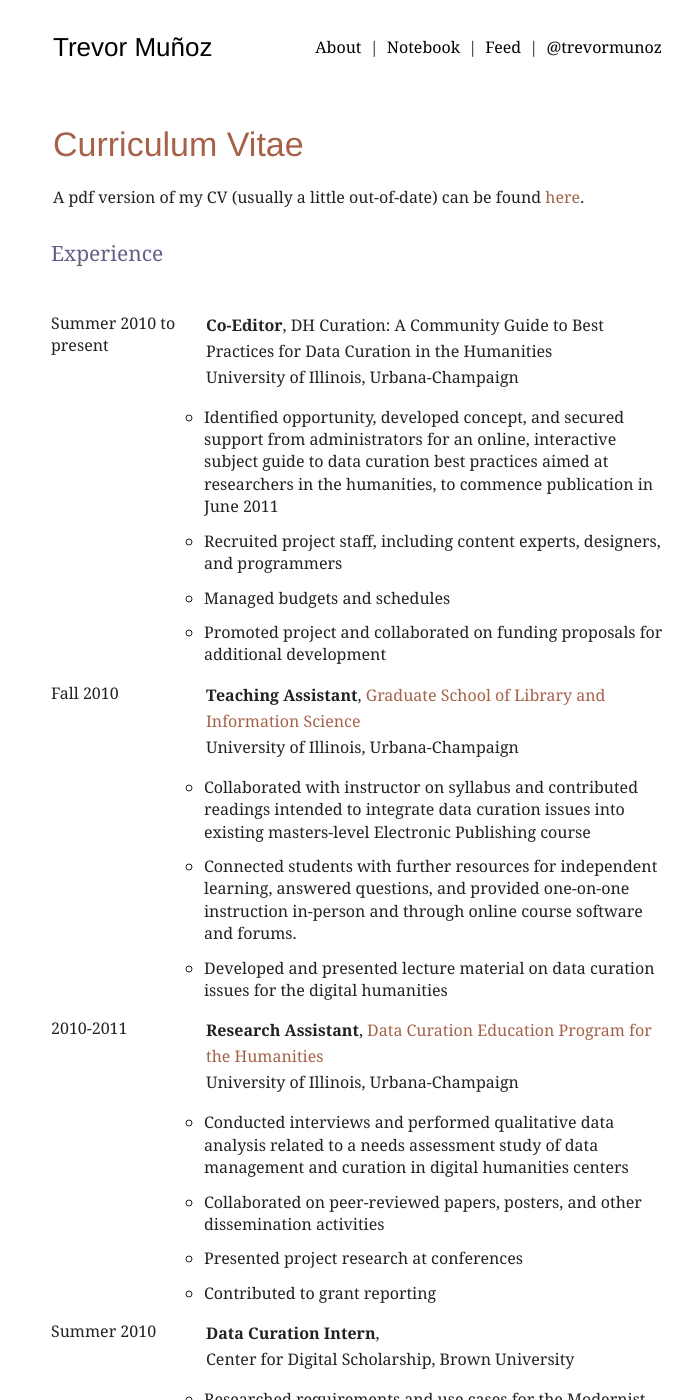
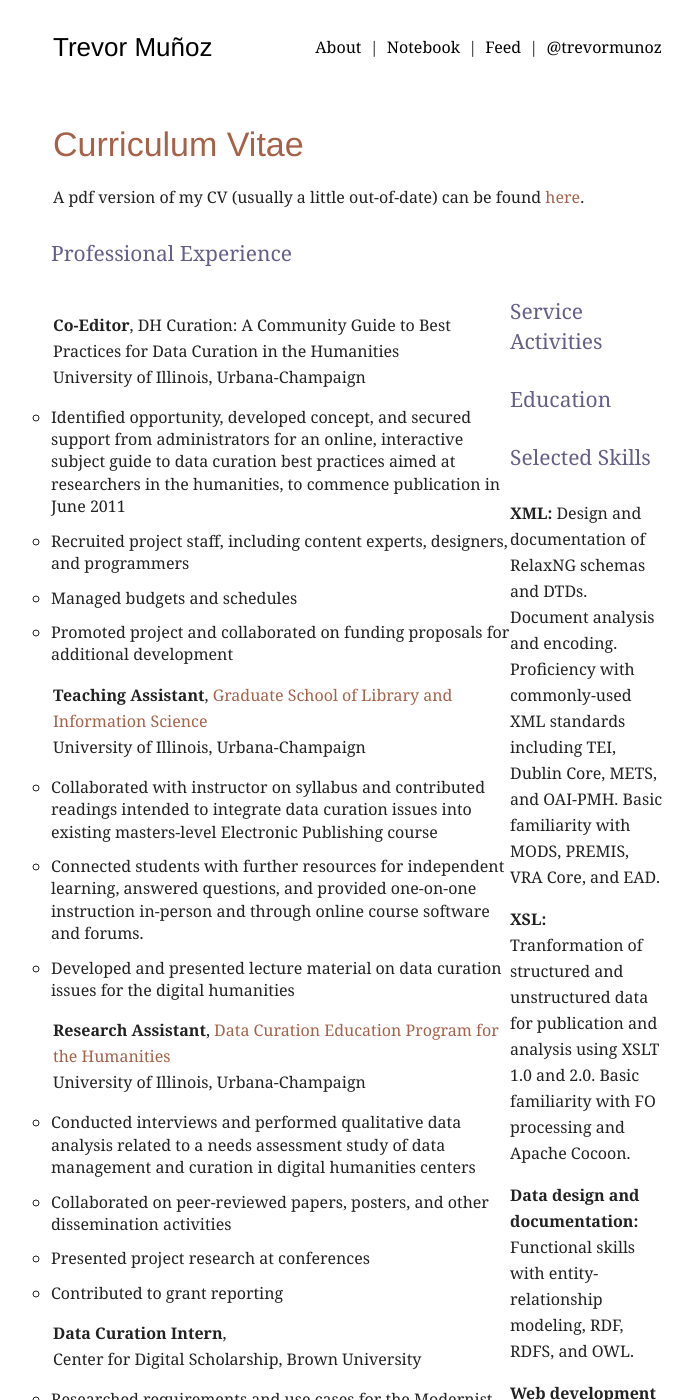
Before and after one commit to trevormunoz/calling-card, a Jekyll site: the page built from about/cv/index.html, in a window 1280 px wide and 1400 px high. Shown: the whole window, without its empty margins (283-976 px from the left). Built offline with Jekyll 4.4.1, drawn with Linux system fonts in a browser that asks for light colours; nearby versions of some CDN libraries; Markdown is read by kramdown in place of the engine named in the settings; some of the changed text lies outside the part shown.

Commit message:
Starting to simplify CV markup

```diff
--- a/about/cv/index.html
+++ b/about/cv/index.html
@@ -7,12 +7,12 @@
 	<p>A pdf version of my CV (usually a little out-of-date) can be found <a href="/munoz.trevor_cv.pdf" target="_blank">here</a>.</p>
    <div id="employment">
       <div class="cvSectionLabel">
-         <h4>Experience</h4>
+         <h4>Professional Experience</h4>
       </div>
       <div class="cvSectionContent">
          <ul>
             <li>
-               <div class="dateSidebar">Summer 2010 to present</div>
+
                <div class="cvItem">
                   <p>
                      <strong>Co-Editor</strong>, DH Curation: A Community Guide to Best Practices for Data Curation in the Humanities<br/>
@@ -32,7 +32,7 @@
                </div>
             </li>
             <li>
-               <div class="dateSidebar">Fall 2010</div>
+
                <div class="cvItem">
                   <p>
                      <strong>Teaching Assistant</strong>, <a href="http://lis.illinois.edu" target="_blank">Graduate School of Library and Information Science</a><br/>
@@ -51,7 +51,7 @@
                </div>
             </li>
             <li>
-               <div class="dateSidebar">2010-2011</div>
+
                <div class="cvItem">
                   <p>
                      <strong>Research Assistant</strong>, <a href="http://cirss.lis.illinois.edu/CollMeta/dcep.html" target="_blank">Data Curation Education Program for the Humanities</a><br/>
@@ -69,7 +69,7 @@
                </div>
             </li>
             <li>
-               <div class="dateSidebar">Summer 2010</div>
+
                <div class="cvItem">
                   <p>
                      <strong>Data Curation Intern</strong>, <br/>
@@ -90,7 +90,7 @@
                </div>
             </li>
             <li>
-               <div class="dateSidebar">2009-2010</div>
+
                <div class="cvItem">
                   <p>
                      <strong>Database Designer/Developer</strong>, <a href="http://witching.org/" target="_blank">Witches in Early Modern England Project</a><br/>
@@ -112,7 +112,7 @@
                </div>
             </li>
             <li>
-               <div class="dateSidebar">2009-2010</div>
+
                <div class="cvItem">
                   <p>
                      <strong>Data Curation Fellow</strong>, <a href="http://cirss.lis.illinois.edu/CollMeta/dcep.html" target="_blank">Data Curation Education Program for the Humanities</a><br/>
@@ -128,7 +128,7 @@
                </div>
             </li>
             <li>
-               <div class="dateSidebar">Summer 2009</div>
+
                <div class="cvItem">
                   <p>
                      <strong>Research Assistant</strong>, <br/>
@@ -149,7 +149,7 @@
                </div>
             </li>
             <li>
-               <div class="dateSidebar">Spring 2009</div>
+
                <div class="cvItem">
                   <p>
                      <strong>Program Assistant</strong>, <a href="http://www.digitalconsultancy.net/" target="_blank">King's Digital Consultancy Service</a><br/>
@@ -172,7 +172,7 @@
       <div class="cvSectionContent">
          <ul>
             <li>
-               <div class="dateSidebar">2011</div>
+
                <div class="cvItem">
                   <p>
                      <strong>Co-Organizer</strong>, <a href="http://cirssweb2.lis.illinois.edu/paloalto" target="_blank">Humanities Data Curation Summit</a><br/>
@@ -188,7 +188,7 @@
                </div>
             </li>
             <li>
-               <div class="dateSidebar">2010 &amp; 2011</div>
+
                <div class="cvItem">
                   <p>
                      <strong>Co-Coordinator</strong>, TEI Workshop<br/>
@@ -204,7 +204,7 @@
                </div>
             </li>
             <li>
-               <div class="dateSidebar">2009-2011</div>
+
                <div class="cvItem">
                   <p>
                      <strong>Co-Convenor</strong>, CIRSS Student Research Group<br/>
@@ -226,7 +226,7 @@
       <div class="cvSectionContent">
          <ul>
             <li>
-               <div class="dateSidebar">2011</div>
+
                <div class="cvItem">
                   <p>
                      <strong>MS</strong>, Library and Information Science<br/>
@@ -236,7 +236,7 @@
                </div>
             </li>
             <li>
-               <div class="dateSidebar">2009</div>
+
                <div class="cvItem">
                   <p>
                      <strong>MA <em>with distinction</em></strong>, Digital Humanities<br/>
@@ -245,7 +245,7 @@
                </div>
             </li>
             <li>
-               <div class="dateSidebar">2005</div>
+
                <div class="cvItem">
                   <p>
                      <strong>BA <em>cum laude</em></strong>, English<br/>
```
